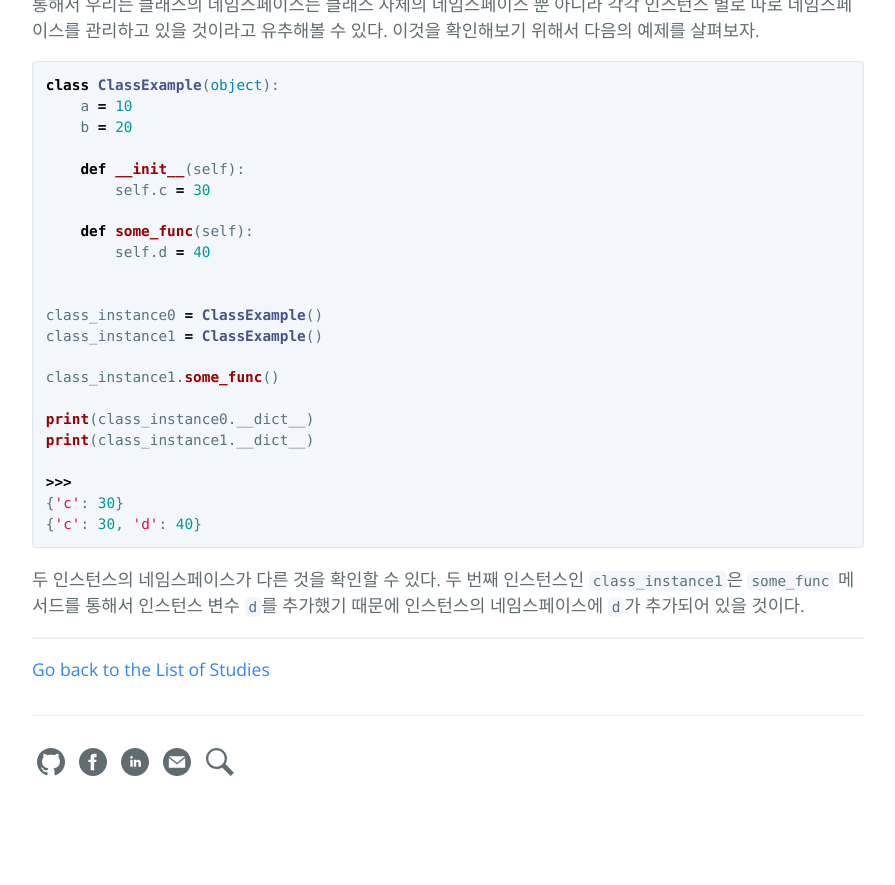
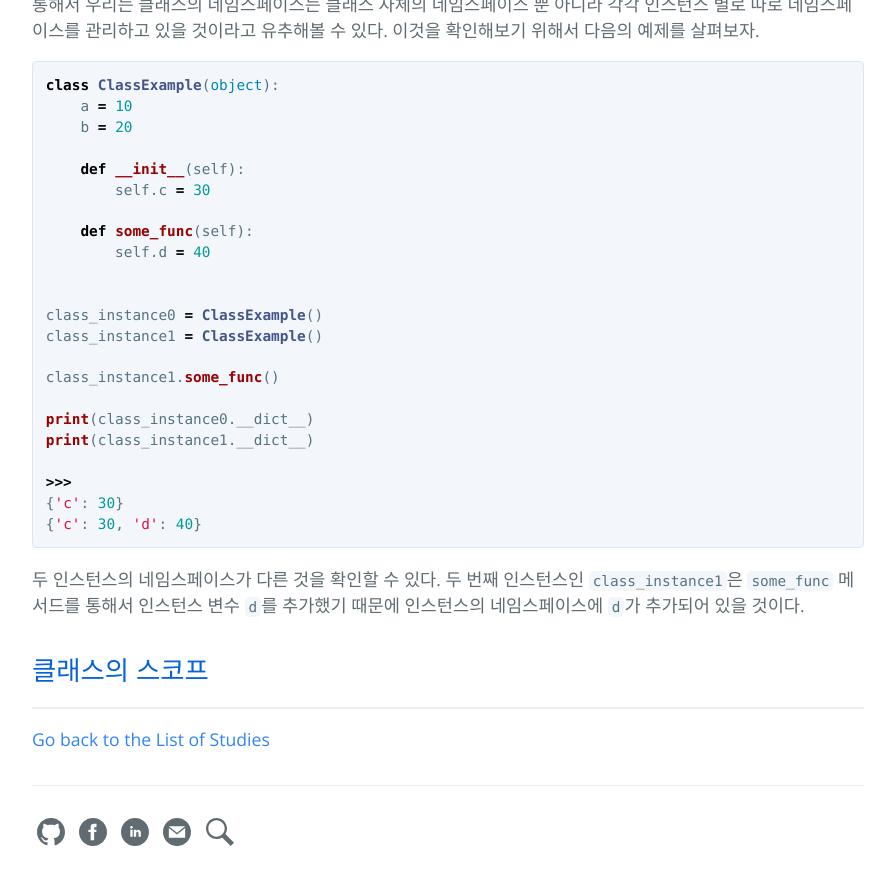
Before and after one commit to hcnoh/hcnoh.github.io, a Jekyll site: the page built from _posts/2019-01-30-python-class-namespace.md, in a window 1280 px wide and 900 px high, scrolled down 3193 px. Shown: the top 885 px of the window, without its empty margins (192-1087 px from the left). Built offline with Jekyll 4.4.1, drawn with Linux system fonts in a browser that asks for light colours; comment, search, counter and statistics services are not loaded; before the commit the page ends 4023 px from its top, so only the background shows below that.

Commit message:
Update 2019-01-30-python-class-namespace.md

````diff
--- a/_posts/2019-01-30-python-class-namespace.md
+++ b/_posts/2019-01-30-python-class-namespace.md
@@ -140,3 +140,5 @@ print(class_instance1.__dict__)
 ```
 
 두 인스턴스의 네임스페이스가 다른 것을 확인할 수 있다. 두 번째 인스턴스인 `class_instance1`은 `some_func` 메서드를 통해서 인스턴스 변수 `d`를 추가했기 때문에 인스턴스의 네임스페이스에 `d`가 추가되어 있을 것이다.
+
+## 클래스의 스코프
````
